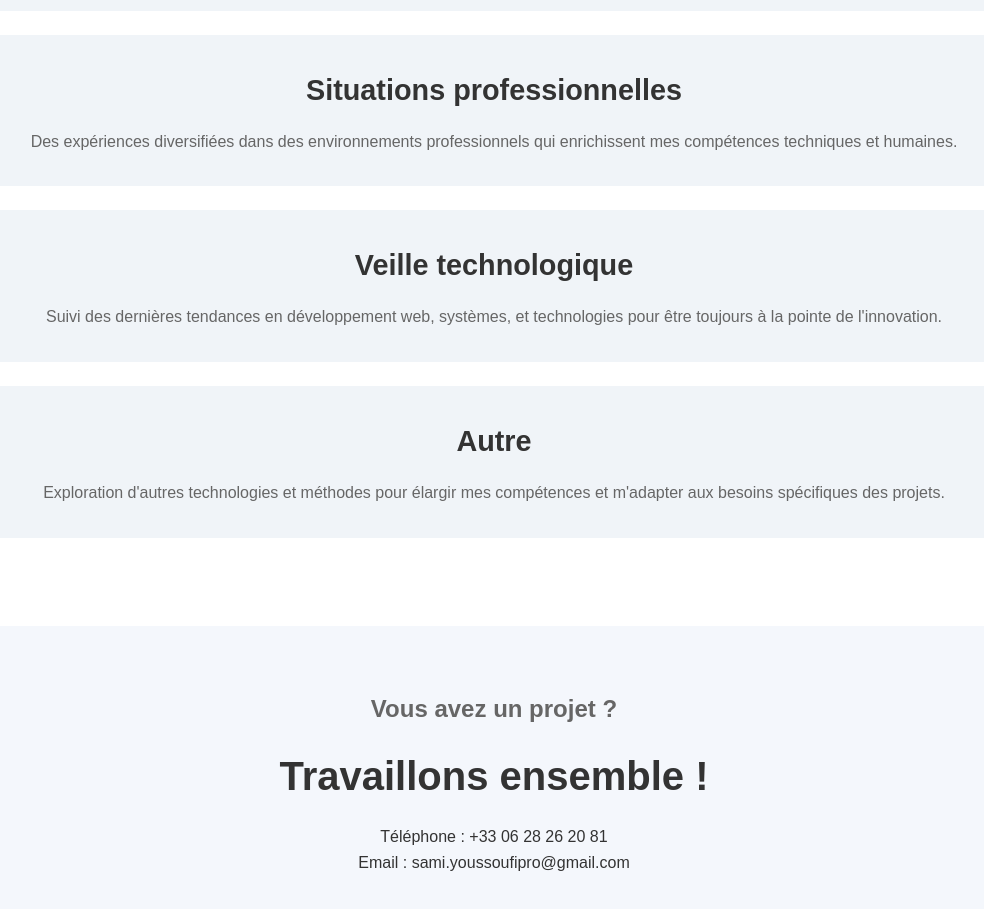
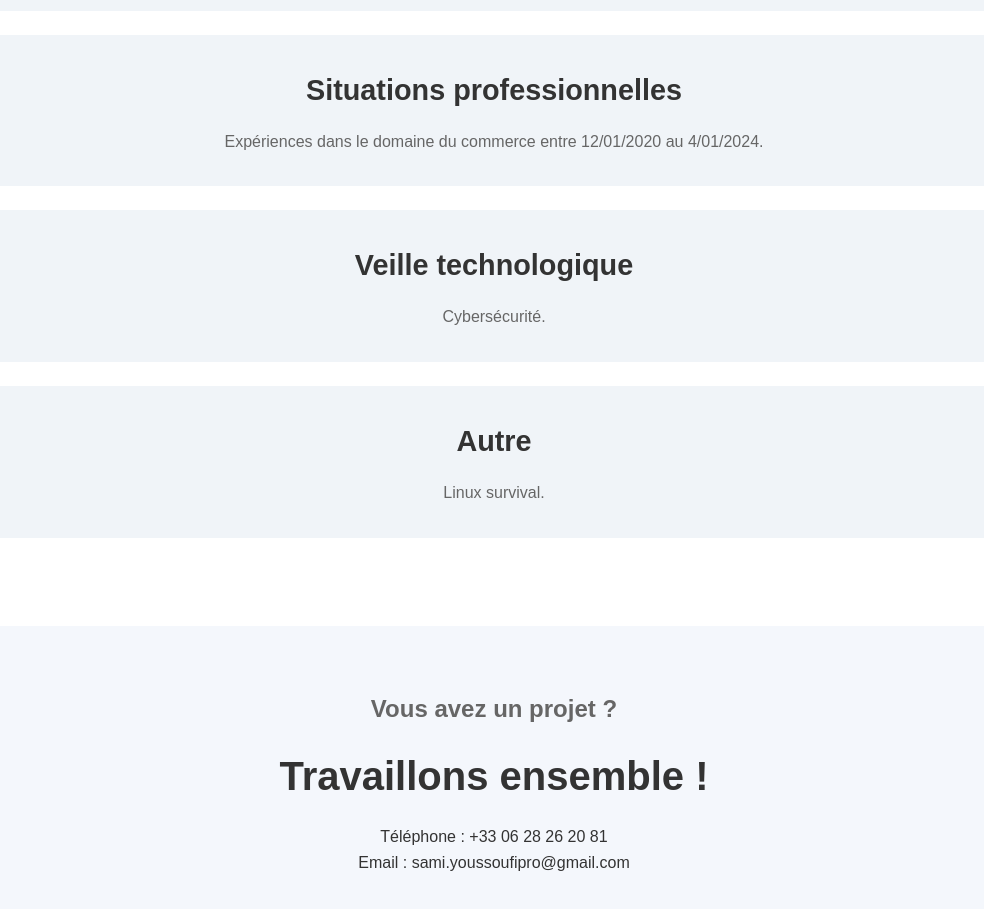
Before and after one commit to Samsa93100/Samsa, a plain HTML site: page index.html in a window 1280 px wide. Shown: the part 3080-3989 px from the top of the page, without its empty margins (146-1130 px from the left). Drawn offline with nearby package versions, Linux system fonts and the light colour scheme.

Commit message:
index.html

```diff
--- a/index.html
+++ b/index.html
@@ -152,21 +152,21 @@
             <section class="category">
                 <div class="category__header">
                     <h4>Situations professionnelles</h4>
-                    <p>Des expériences diversifiées dans des environnements professionnels qui enrichissent mes compétences techniques et humaines.</p>
+                    <p>Expériences dans le domaine du commerce entre 12/01/2020 au 4/01/2024. </p>
                 </div>
             </section>
 
             <section class="category">
                 <div class="category__header">
                     <h4>Veille technologique</h4>
-                    <p>Suivi des dernières tendances en développement web, systèmes, et technologies pour être toujours à la pointe de l'innovation.</p>
+                    <p>Cybersécurité.</p>
                 </div>
             </section>
 
             <section class="category">
                 <div class="category__header">
                     <h4>Autre</h4>
-                    <p>Exploration d'autres technologies et méthodes pour élargir mes compétences et m'adapter aux besoins spécifiques des projets.</p>
+                    <p>Linux survival.</p>
                 </div>
             </section>
         </div>
```
